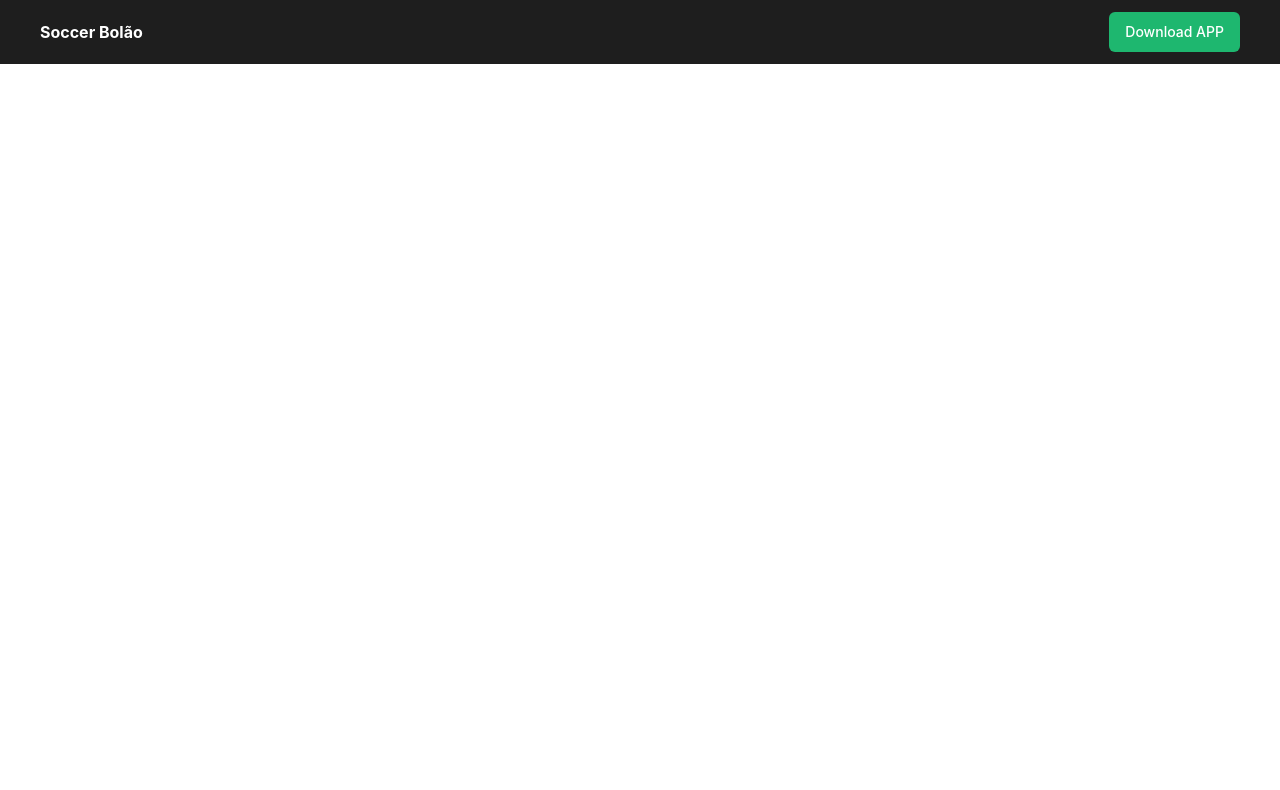
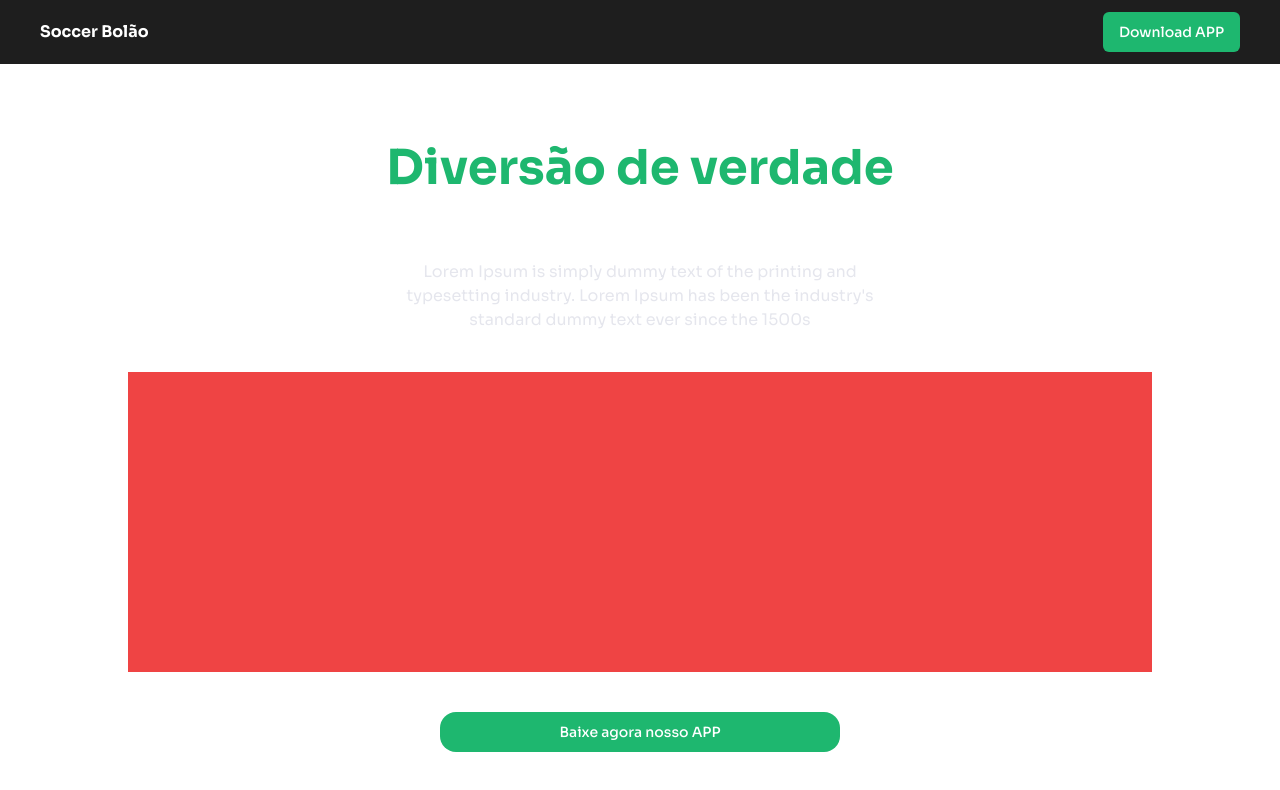
Before and after one commit to emanoeledevapps/soccerbolao-website, a Next.js app: page / in a window 1280 px wide. Shown: the top 790 px of the page. Built offline with nearby package versions, Linux system fonts and the light colour scheme.

Commit message:
feat: initial struct hero home

```diff
--- /dev/null
+++ b/app/(home)/components/HeroHome.tsx
@@ -0,0 +1,21 @@
+import { Button } from "@/components/ui/button";
+
+export function HeroHome() {
+  return (
+    <section className="flex flex-col items-center gap-5 pt-20 container mx-auto">
+      <h2 className="font-bold text-5xl text-white text-center">
+        <span className="text-green-1">Diversão de verdade</span>
+        <br/>
+        para quem ama futebol
+      </h2>
+
+      <p className="text-center text-gray-p max-w-[500px]">Lorem Ipsum is simply dummy text of the printing and typesetting industry. Lorem Ipsum has been the industry's standard dummy text ever since the 1500s</p>
+
+      <div className="w-[80%] h-[300px] bg-red-500 mt-5"/>
+
+      <Button className="w-[400px] rounded-2xl mt-5">
+        Baixe agora nosso APP
+      </Button>
+    </section>
+  )
+}
--- a/app/(home)/page.tsx
+++ b/app/(home)/page.tsx
@@ -1,5 +1,6 @@
 import { Header } from '@/components/Header/Header'
 import type { Metadata } from 'next'
+import { HeroHome } from './components/HeroHome'
 
 export const metadata: Metadata = {
   title: 'My Page Title',
@@ -9,7 +10,7 @@ export default function Home() {
   return (
     <>
       <Header />
-
+      <HeroHome />
     </>
   )
 }
--- a/app/layout.tsx
+++ b/app/layout.tsx
@@ -1,10 +1,17 @@
 import type { Metadata } from 'next'
+import { Sora } from 'next/font/google'
 import '@/styles/globals.css'
 
 export const metadata: Metadata = {
   title: 'Home',
   description: 'Welcome to Next.js',
 }
+
+const soraFont = Sora({
+	variable: '--font-sora',
+	subsets: ['latin'],
+	weight: ['100', '200', '300', '400', '500', '600', '700', '800']
+})
 
 export default function RootLayout({
 	// Layouts must accept a children prop.
@@ -15,7 +22,9 @@ export default function RootLayout({
 }) {
 	return (
 		<html lang="pt-BR">
-			<body>{children}</body>
+			<body className={`${soraFont.variable} antialiased`}>
+        {children}
+      </body>
 		</html>
 	)
 }
--- a/styles/globals.css
+++ b/styles/globals.css
@@ -6,8 +6,7 @@ html,
 body {
   padding: 0;
   margin: 0;
-  font-family: -apple-system, BlinkMacSystemFont, Segoe UI, Roboto, Oxygen,
-    Ubuntu, Cantarell, Fira Sans, Droid Sans, Helvetica Neue, sans-serif;
+  font-family: Sora, sans-serif;
 }
 
 a {
--- a/tailwind.config.js
+++ b/tailwind.config.js
@@ -9,7 +9,10 @@ module.exports = {
   theme: {
   	extend: {
   		colors: {
-  			'gray-1': '#1e1e1e',
+  			gray: {
+				1: "#1e1e1e",
+				"p": "#E5E6ED"
+			},
   			background: 'hsl(var(--background))',
   			foreground: 'hsl(var(--foreground))',
   			card: {
```
